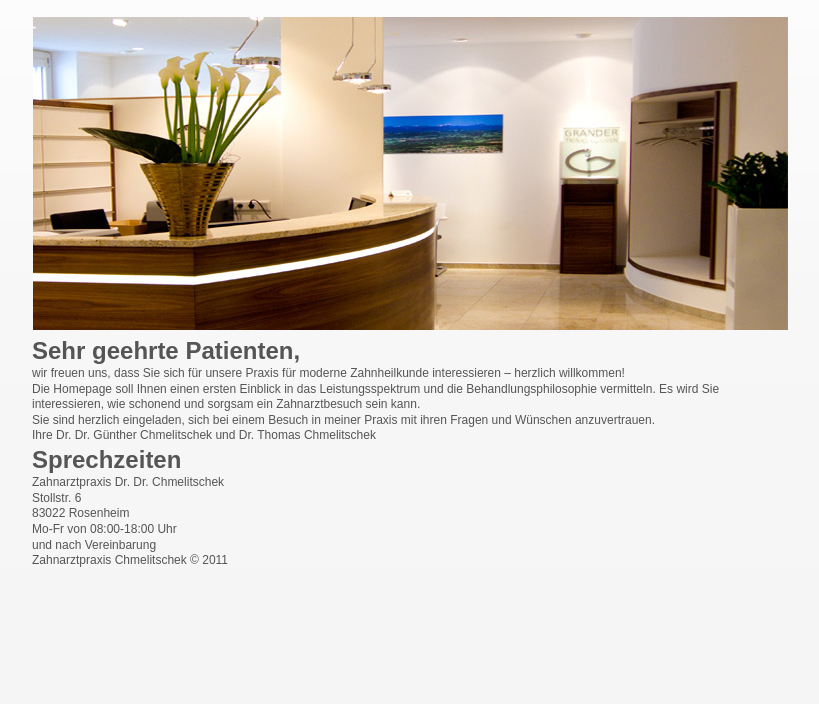
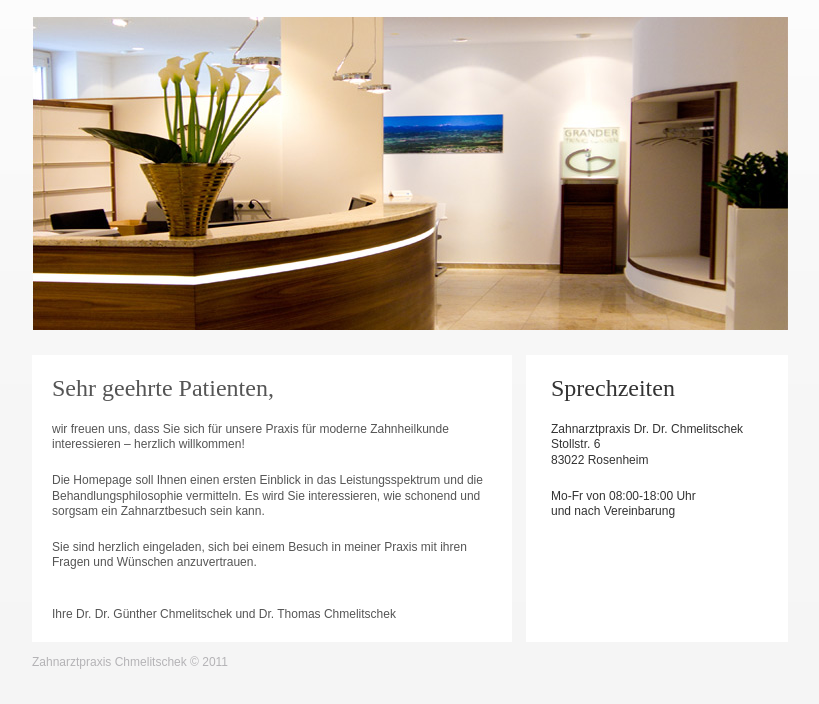
Before and after one commit to CeleronPasha/LayoutSite, a plain HTML site: page index.html in a window 1280 px wide. Shown: the part 260-964 px from the top of the page, without its empty margins (230-1049 px from the left). Before the commit the page ends 829 px from the top, so only its background shows below. Drawn offline with Linux system fonts and the light colour scheme.

Commit message:
finish-site

```diff
--- a/index.html
+++ b/index.html
@@ -44,14 +44,14 @@
                     <p>
                         Sie sind herzlich eingeladen, sich bei einem Besuch in meiner
                         Praxis mit ihren Fragen und Wünschen anzuvertrauen.
-                    </p>
+                    </p></br>
 
                     <p>
                         Ihre Dr. Dr. Günther Chmelitschek und Dr. Thomas Chmelitschek
                     </p>
                 </div>
 
-                <div class="main-content-right">
+                <div class="content-right">
                     <h1>Sprechzeiten</h1>
 
                     <p>
--- a/style.css
+++ b/style.css
@@ -62,3 +62,54 @@ body {
 .menu li a:hover {
     text-decoration: underline;
 }
+
+.main-content {
+    overflow: hidden;
+
+}
+
+.main-content h1 {
+    font: normal 24px "Time New Roman";
+    margin-bottom: 20px ;
+}
+
+.main-content p {
+    margin-bottom: 20px ;
+}
+
+.main-content-image {
+    margin-bottom: 20px;
+}
+
+.content-left {
+    background: #fff;
+    padding: 20px 20px 3200px 20px;
+    margin-bottom: -3200px;
+    width: 440px;
+    float: left;
+}
+
+.content-right {
+    background: #fff;
+    padding: 20px 10px 3200px 25px;
+    margin-bottom: -3200px;
+    width: 227px;
+    float: right;
+}
+
+.content-right h1 {
+    font-family:normal 24px "Georgia";
+    color:#333333
+}
+
+.content-right p {
+    font-family:normal 14px "Trebuchet";
+    color:#333333
+}
+
+.footer {
+    margin-top: 13px;
+    margin-bottom: 44px;
+    font: normal 12px "Arial";
+    color: #b4b3b6;
+}
```
